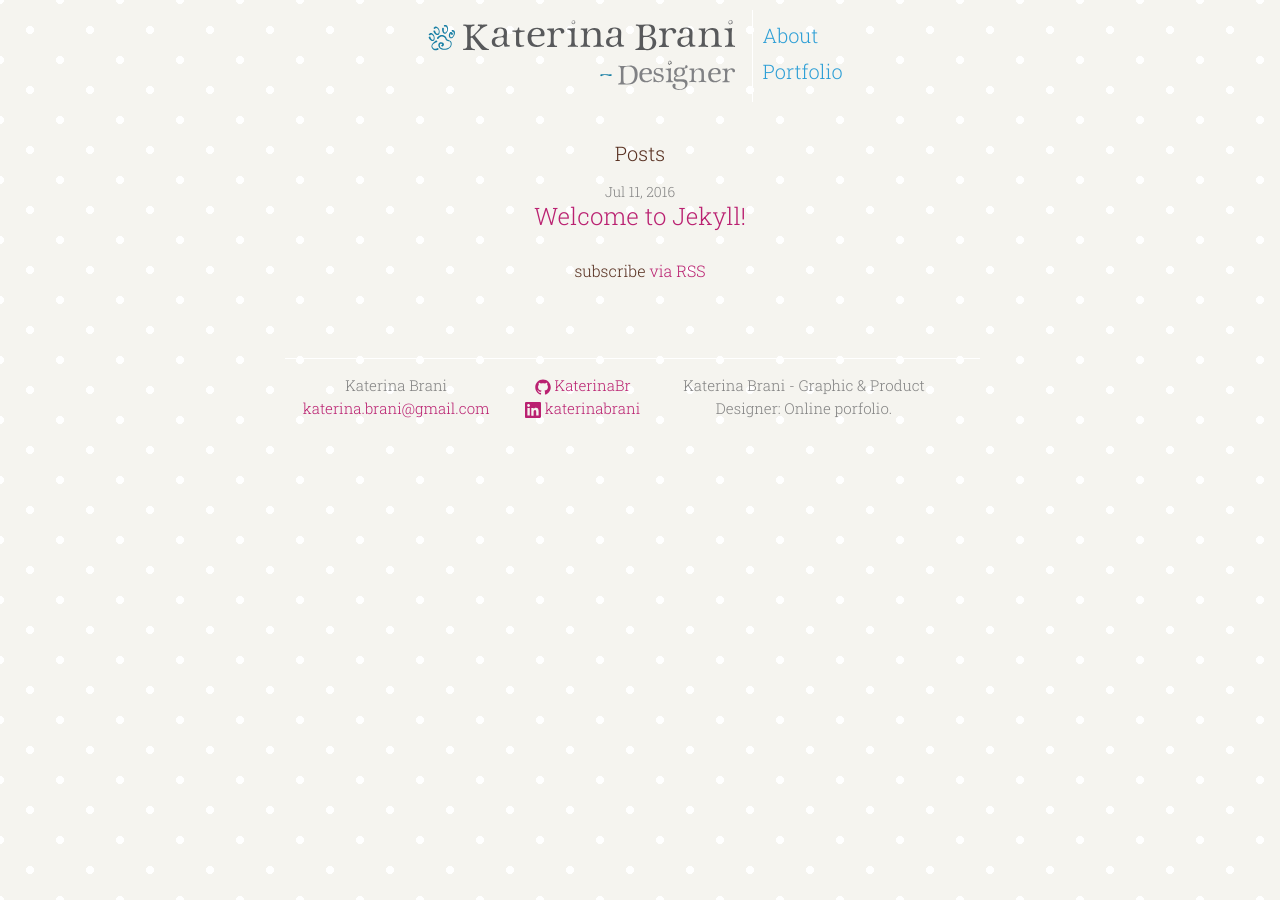
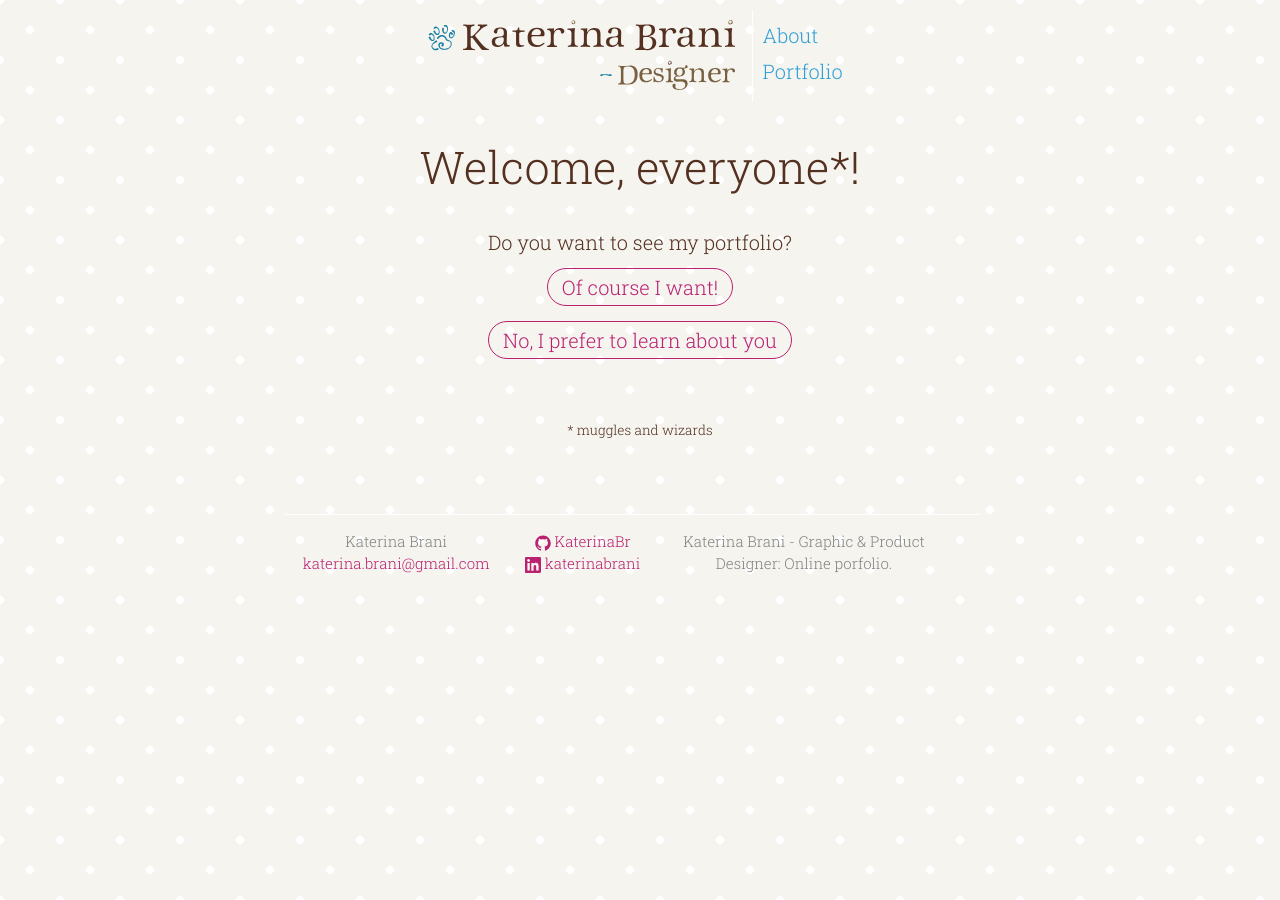
Before and after one commit to KaterinaBr/katerinabr, a Jekyll site: the page built from index.html, in a window 1280 px wide. Built offline with Jekyll 4.4.1, drawn with Linux system fonts in a browser that asks for light colours; nearby versions of some CDN libraries.

Commit message:
Create front page

```diff
--- a/_layouts/project.html
+++ b/_layouts/project.html
@@ -43,7 +43,6 @@ layout: default
     {% if nexturl %}
     <div class="prev_next_img2 col-md-2 col-sm-2">
       <a href="{{nexturl | prepend: site.baseurl}}">
-
         <img class="" src="{{ site.baseurl }}/img/thumbnails/{{ nextimg }}"/>
         <div class="slick-next2"></div>
         <!-- <h6>  next<div class="slick-next2"></div> </h6> -->
--- a/_sass/_layout.scss
+++ b/_sass/_layout.scss
@@ -194,8 +194,24 @@
 }
 
 .page-heading {
-    font-size: 20px;
+    font-size: 45px;
 }
+
+.i_want {
+  border-radius: 30px;
+  border: 1px solid $roz;
+  padding: 7px 14px;
+  display: -webkit-inline-box;
+}
+.home h2 {
+  font-size: 20px;
+}
+
+.i_want:hover {
+  border-color: $kafe;
+
+}
+
 
 .post-list {
     margin-left: 0;
--- a/css/main.scss
+++ b/css/main.scss
@@ -11,9 +11,14 @@
 $galazio: #b1d4ec;
 $mple   : #2e9fd6;
 $roz    : #ba2171;
-$kafe   : #583021;
+$kafe   : #543021;
+$kafe_anoixto   : #786041;
 $mpez   : #f5f4ef;
 $aspro  : #ffffff;
+$gkri_skouro: #58595B;
+$gkri_anoixto: #808184;
+
+
 
 $paxos_grammhs: 1.8px;
 
--- a/index.html
+++ b/index.html
@@ -4,20 +4,15 @@ layout: default
 
 <div class="home">
 
-  <h1 class="page-heading">Posts</h1>
-
-  <ul class="post-list">
-    {% for post in site.posts %}
-      <li>
-        <span class="post-meta">{{ post.date | date: "%b %-d, %Y" }}</span>
-
-        <h2>
-          <a class="post-link" href="{{ post.url | prepend: site.baseurl }}">{{ post.title }}</a>
-        </h2>
-      </li>
-    {% endfor %}
-  </ul>
-
-  <p class="rss-subscribe">subscribe <a href="{{ "/feed.xml" | prepend: site.baseurl }}">via RSS</a></p>
+  <h1 class="page-heading">Welcome, everyone*!</h1>
+  </br>
+  <h2> Do you want to see my portfolio?</h2>
+  <a href="/portfolio"> <h2 class="i_want">Of course I want!</h2> </a>
+  </br>
+  <a href="/about"> <h2 class="i_want">No, I prefer to learn about you</h2> </a>
+  </br>
+  </br>
+  </br>
+  <h6 > * muggles and wizards</h6>
 
 </div>
```
Also changed, not shown: _includes/logo.svg.
